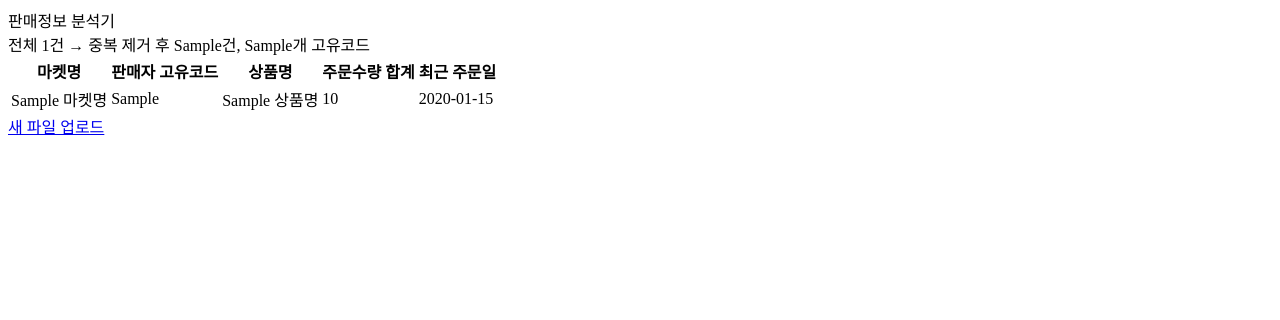
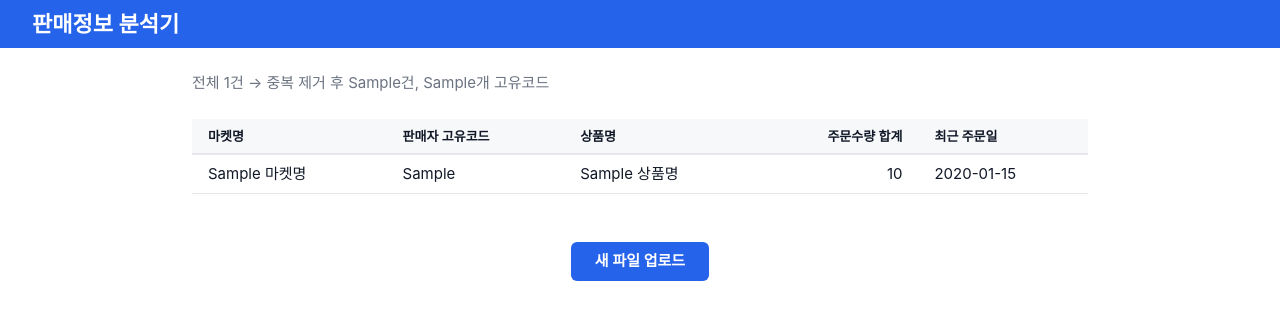
Before and after one commit to yanoka74/ex2, a Flask app: template templates/index.html in a window 1280 px wide. Shown: the top 320 px of the page. Run offline with Flask 3, Linux system fonts and the light colour scheme; the template is opened without the code that fills it: most values are stand-ins (such as "Sample title", 1, 10 or a date in 2020).

Commit message:
feat(02-01): complete Jinja2 template with full UI implementation
- Replacement layout: upload view vs results view (D-01)
- Accent color #2563EB on header and buttons (D-02)
- Full-page drag-and-drop with visual overlay (D-03)
- Loading feedback: button shows '처리 중...' on file select (D-04)
- Zebra-striped table rows (D-05)
- Summary stats above table (D-06)
- Comma-formatted numbers and YYYY-MM-DD dates (D-07, D-08)
- System font stack with Noto Sans KR fallback
- All 20 tests passing (Phase 1 + Phase 2)

```diff
--- a/templates/index.html
+++ b/templates/index.html
@@ -2,7 +2,148 @@
 <html lang="ko">
 <head>
     <meta charset="UTF-8">
+    <meta name="viewport" content="width=device-width, initial-scale=1.0">
     <title>판매정보 분석기</title>
+    <style>
+        *, *::before, *::after {
+            box-sizing: border-box;
+            margin: 0;
+            padding: 0;
+        }
+
+        body {
+            font-family: -apple-system, BlinkMacSystemFont, "Segoe UI", Roboto, "Helvetica Neue", Arial, "Noto Sans KR", sans-serif;
+            font-size: 15px;
+            font-weight: 400;
+            line-height: 1.5;
+            color: #111827;
+            background: #FFFFFF;
+        }
+
+        header {
+            background: #2563EB;
+            color: #FFFFFF;
+            height: 48px;
+            font-size: 22px;
+            font-weight: 600;
+            line-height: 1.2;
+            padding: 0 32px;
+            display: flex;
+            align-items: center;
+        }
+
+        .container {
+            max-width: 960px;
+            margin: 0 auto;
+            padding: 0 32px;
+        }
+
+        /* Upload View */
+        .upload-container {
+            max-width: 480px;
+            margin: 0 auto;
+            padding-top: 64px;
+            text-align: center;
+        }
+
+        .instruction {
+            color: #6B7280;
+            margin-bottom: 24px;
+        }
+
+        .btn-primary {
+            background: #2563EB;
+            color: #FFFFFF;
+            padding: 8px 24px;
+            border-radius: 6px;
+            border: none;
+            cursor: pointer;
+            font-size: 15px;
+            font-weight: 600;
+            text-decoration: none;
+            display: inline-block;
+        }
+
+        .btn-primary:hover {
+            background: #1D4ED8;
+        }
+
+        .btn-primary:disabled,
+        .btn-primary.loading {
+            opacity: 0.7;
+            cursor: not-allowed;
+        }
+
+        /* Error Banner */
+        .error-banner {
+            background: #FEF2F2;
+            border-left: 4px solid #DC2626;
+            color: #DC2626;
+            padding: 16px;
+            margin: 16px 32px;
+            max-width: 960px;
+        }
+
+        /* Results View */
+        .summary {
+            color: #6B7280;
+            padding: 24px 0 8px 0;
+            font-size: 15px;
+        }
+
+        table {
+            width: 100%;
+            border-collapse: collapse;
+            margin-top: 16px;
+        }
+
+        th {
+            background: #F7F8FA;
+            font-size: 13px;
+            font-weight: 600;
+            line-height: 1.4;
+            padding: 8px 16px;
+            text-align: left;
+            border-bottom: 2px solid #E5E7EB;
+        }
+
+        td {
+            padding: 8px 16px;
+            border-bottom: 1px solid #E5E7EB;
+            font-size: 15px;
+        }
+
+        tbody tr:nth-child(even) {
+            background: #F7F8FA;
+        }
+
+        tbody tr:hover {
+            background: #EFF6FF;
+        }
+
+        .text-right {
+            text-align: right;
+        }
+
+        .action-bar {
+            margin-top: 24px;
+            padding: 24px 0;
+            text-align: center;
+        }
+
+        /* Drag-over State */
+        body.drag-over::after {
+            content: "";
+            position: fixed;
+            top: 0;
+            left: 0;
+            right: 0;
+            bottom: 0;
+            background: rgba(37, 99, 235, 0.08);
+            pointer-events: none;
+            z-index: 1000;
+        }
+    </style>
 </head>
 <body>
     <header>판매정보 분석기</header>
@@ -12,6 +153,8 @@
     {% endif %}
 
     {% if results %}
+    <!-- RESULTS VIEW -->
+    <div class="container results-container">
         <div class="summary">
             전체 {{ summary.total_rows }}건
             {% if summary.skipped_rows > 0 %}({{ summary.skipped_rows }}건 제외){% endif %}
@@ -23,7 +166,7 @@
                     <th>마켓명</th>
                     <th>판매자 고유코드</th>
                     <th>상품명</th>
-                <th>주문수량 합계</th>
+                    <th class="text-right">주문수량 합계</th>
                     <th>최근 주문일</th>
                 </tr>
             </thead>
@@ -33,19 +176,74 @@
                     <td>{{ row["마켓명"] }}</td>
                     <td>{{ row["판매자 고유코드"] }}</td>
                     <td>{{ row["상품명"] }}</td>
-                <td>{{ row["주문수량 합계"] | comma }}</td>
+                    <td class="text-right">{{ row["주문수량 합계"] | comma }}</td>
                     <td>{{ row["최근 주문일"].strftime("%Y-%m-%d") if row["최근 주문일"] is not none else "" }}</td>
                 </tr>
                 {% endfor %}
             </tbody>
         </table>
-    <a href="/">새 파일 업로드</a>
+        <div class="action-bar">
+            <a href="/" class="btn-primary">새 파일 업로드</a>
+        </div>
+    </div>
     {% else %}
-    <p>엑셀 파일(.xlsx)을 선택하거나 이 페이지에 드래그하세요</p>
+    <!-- UPLOAD VIEW -->
+    <div class="container upload-container">
+        <p class="instruction">엑셀 파일(.xlsx)을 선택하거나 이 페이지에 드래그하세요</p>
         <form id="upload-form" action="/upload" method="post" enctype="multipart/form-data">
             <input type="file" id="file-input" name="file" accept=".xlsx" hidden>
-        <button type="button" id="select-btn" onclick="document.getElementById('file-input').click()">파일 선택</button>
+            <button type="button" id="select-btn" class="btn-primary" onclick="document.getElementById('file-input').click()">파일 선택</button>
         </form>
+    </div>
     {% endif %}
+
+    <script>
+        // Drag-and-drop (D-03: full-page drop target)
+        document.addEventListener("dragover", function(e) {
+            e.preventDefault();
+            document.body.classList.add("drag-over");
+        });
+
+        document.addEventListener("dragleave", function(e) {
+            if (e.relatedTarget === null) {
+                document.body.classList.remove("drag-over");
+            }
+        });
+
+        document.addEventListener("drop", function(e) {
+            e.preventDefault();
+            document.body.classList.remove("drag-over");
+            var files = e.dataTransfer.files;
+            if (files.length > 0) {
+                var input = document.getElementById("file-input");
+                if (input) {
+                    input.files = files;
+                    showLoading();
+                    document.getElementById("upload-form").submit();
+                }
+            }
+        });
+
+        // File input change handler (D-04: auto-submit + loading)
+        var fileInput = document.getElementById("file-input");
+        if (fileInput) {
+            fileInput.addEventListener("change", function() {
+                if (fileInput.files.length > 0) {
+                    showLoading();
+                    document.getElementById("upload-form").submit();
+                }
+            });
+        }
+
+        // Loading feedback (D-04)
+        function showLoading() {
+            var btn = document.getElementById("select-btn");
+            if (btn) {
+                btn.textContent = "처리 중...";
+                btn.disabled = true;
+                btn.classList.add("loading");
+            }
+        }
+    </script>
 </body>
 </html>
```
Lines whose indentation alone changed are shown as unchanged.
